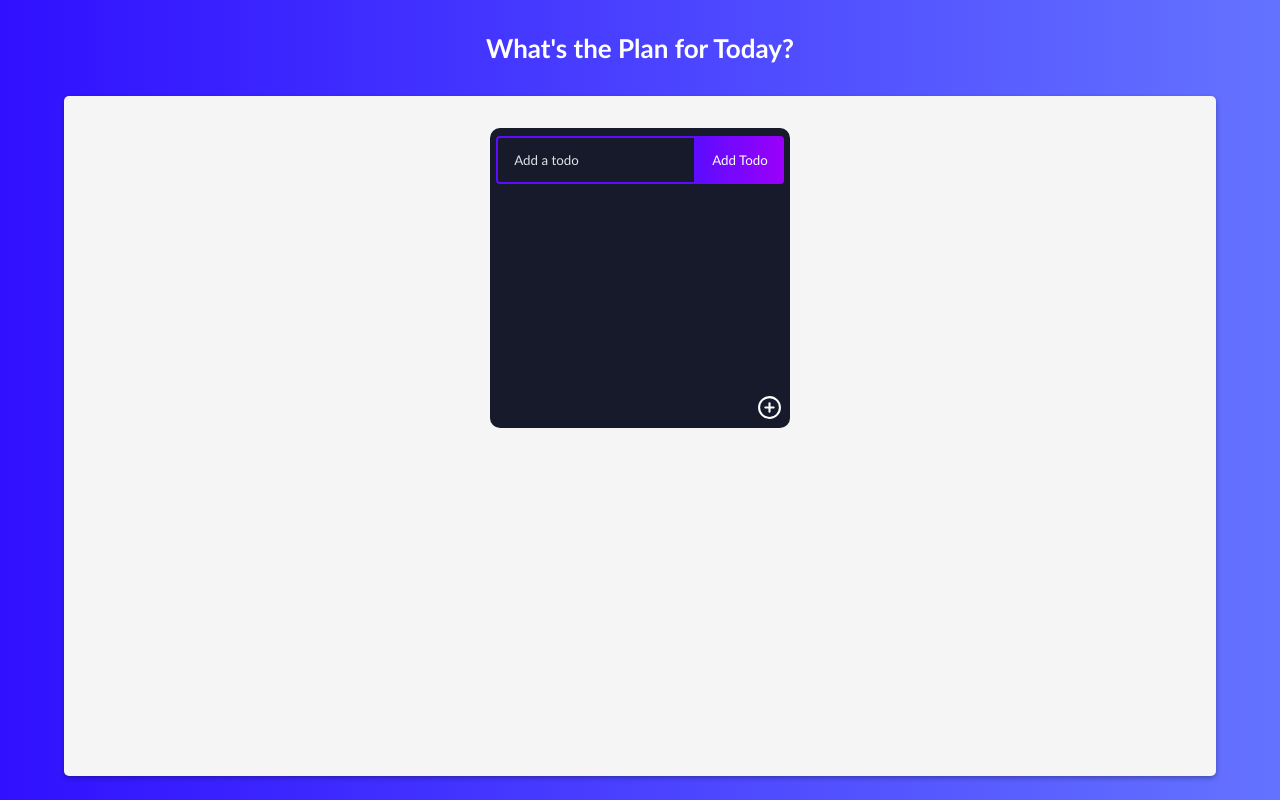
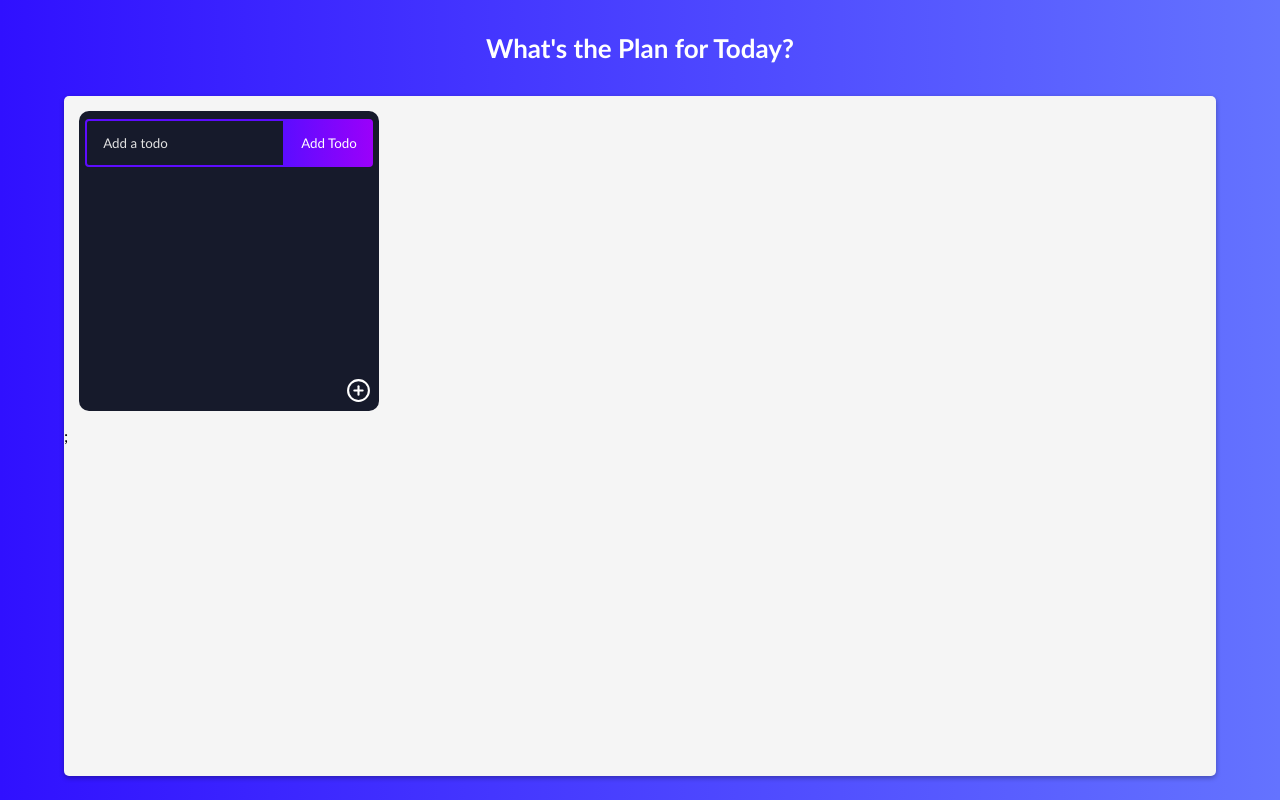
Before and after one commit to JISU-Y/react-app-post-it, a React (Create React App) app: page / in a window 1280 px wide. Built offline with nearby package versions, Linux system fonts and the light colour scheme.

Commit message:
commit for another branch

```diff
--- a/src/components/TodoBoard.js
+++ b/src/components/TodoBoard.js
@@ -4,24 +4,38 @@ import TodoList from "./TodoList";
 const TodoBoard = () => {
   // todoList -> todo 배열의 배열
   // ['apple', 'avocado', 'ace'], ['banana','bun', 'bowl'], ['cake','cactus'] ... 이렇게 가야함
-  const [todoLists, setTodoLists] = useState([[]]);
-  // const [isMother, setIsMother] = useState(true);
+  const [todoLists, setTodoLists] = useState([]);
+
+  // soure post를 따로 가져가려면 배열을 따로 만들어야 하나?
+  const [isMother, setIsMother] = useState(true);
 
   // post it 추가
-  const addPostit = () => {
-    // postit 하나만 있을 때
-    if (todoLists.length === 1) {
-    }
+  const addPostit = (todos) => {
+    // 추가했던 to do 들 저장하여 todoLists에 옮긴다
+    const newTodoLists = [...todoLists, todos];
 
-    const newTodoLists = [[], ...todoLists];
+    // clearPostit(todos);
 
     setTodoLists(newTodoLists);
   };
 
+  // PostIt 초기화
+  const clearPostit = (todos) => {
+    todos = [];
+  };
+
   return (
     <>
-      {todoLists.map((todos, index) => {
-        return <TodoList key={index} addPostit={addPostit} />;
+      {/* Mother Post (Source) */}
+      <TodoList
+        todoLists={todoLists}
+        addPostit={addPostit}
+        clearPostit={clearPostit}
+        isMother={isMother}
+      />
+      ;
+      {todoLists.map((todoList, index) => {
+        return <TodoList key={index} todoList={todoList} />;
       })}
     </>
   );
@@ -30,6 +44,10 @@ const TodoBoard = () => {
 export default TodoBoard;
 
 // mother posts에서만 add post 되도록 구현해야함
+// -> 플러스 버튼을 누르면 밑에 생기는게 아니라 원래 있던 자리
+// 그니까 왼쪽 상단에 (혹은 정 가운데에) 생기고
+// 옮기려고 하는 포스트 잇은 드래그 앤 드랍(일단은 밑에)으로 옮겨지도록
+
 // backend 구현해야함 (MERN ? , Firebase? , 일단 Local Storage?)
 // Board 안에서 post it 드래그 앤 드랍 할 수 있도록 구현
 // 완성된 todo는 밑으로 보내서 해야할 것들이 todo list의 상단에 올라오도록
--- a/src/components/TodoList.js
+++ b/src/components/TodoList.js
@@ -1,9 +1,10 @@
-import React, { useState } from "react";
+import React, { useState, useEffect } from "react";
 import Todo from "./Todo";
 import TodoForm from "./TodoForm";
 import { FiPlusCircle } from "react-icons/fi";
 
-const TodoList = ({ addPostit }) => {
+//todoList 는 TodoBoard에서 가져온 todos의 배열 중 배열 한 개씩
+const TodoList = ({ todoList, addPostit, clearPostit, isMother }) => {
   // 여기서 따로 사용할 todo 배열
   const [todos, setTodos] = useState([]);
 
@@ -47,7 +48,11 @@ const TodoList = ({ addPostit }) => {
     setTodos(updatedTodos);
   };
 
-  return (
+  if (!isMother) {
+    setTodos(todoList);
+  }
+
+  return isMother ? (
     <div className="todo-app">
       <TodoForm onSubmit={addTodo} />
       <Todo
@@ -56,7 +61,18 @@ const TodoList = ({ addPostit }) => {
         removeTodo={removeTodo}
         updateTodo={updateTodo}
       />
-      <FiPlusCircle className="plus-icon" onClick={addPostit} />
+      <FiPlusCircle className="plus-icon" onClick={() => addPostit(todos)} />
+    </div>
+  ) : (
+    <div className="todo-app">
+      <TodoForm onSubmit={addTodo} />
+      <Todo
+        // 여기서 todos는 board에서 가져온 todoList여야 한다
+        todos={todoList}
+        completeTodo={() => completeTodo(todoList.id)}
+        removeTodo={() => removeTodo(todoList.id)}
+        updateTodo={updateTodo}
+      />
     </div>
   );
 };
--- a/src/index.css
+++ b/src/index.css
@@ -44,7 +44,7 @@ body {
   min-height: 300px;
   background: #161a2b;
   text-align: center;
-  margin: 32px auto;
+  margin: 15px;
   border-radius: 10px;
   padding-bottom: 32px;
   position: relative;
```
